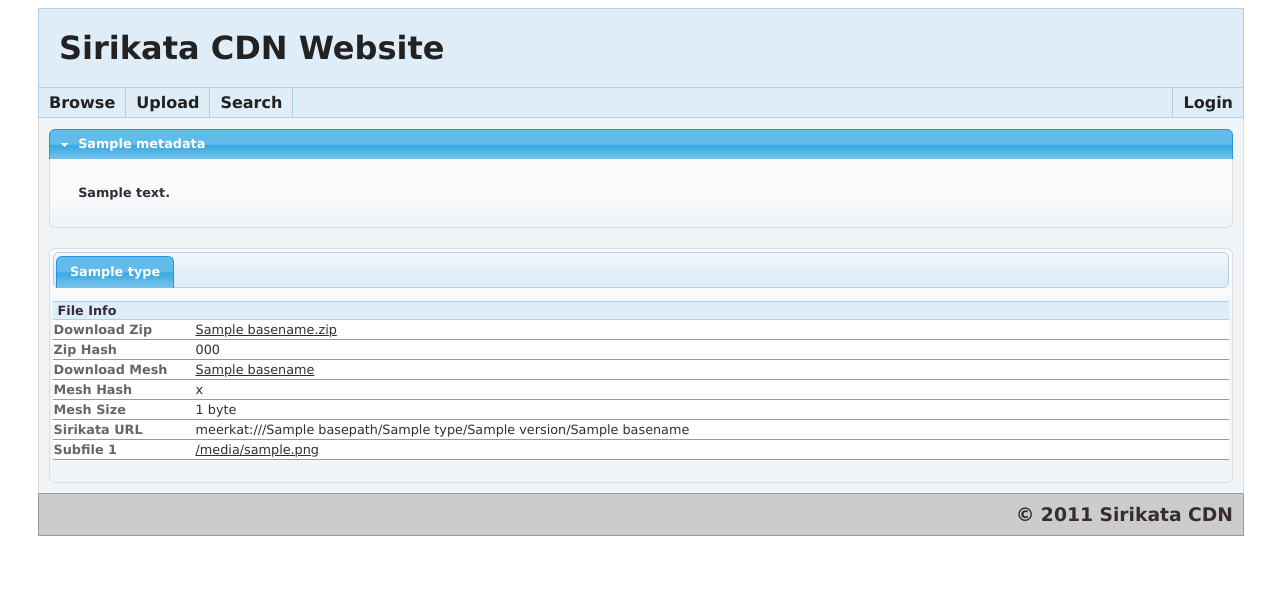
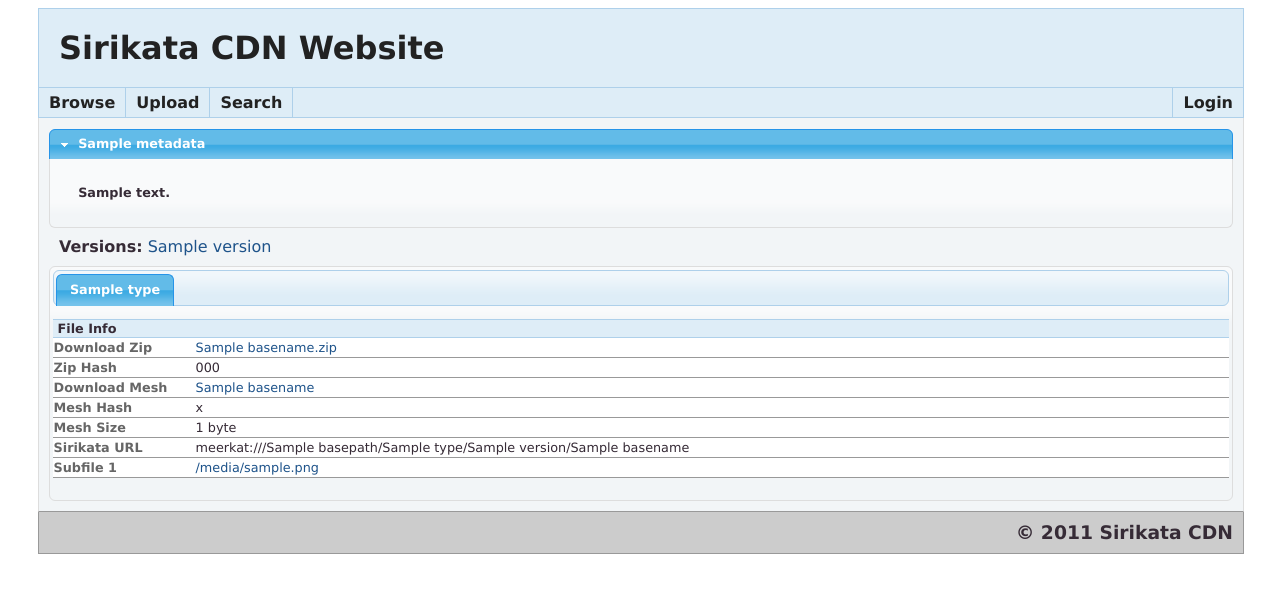
Before and after one commit to sirikata/sirikata-cdn, a Django app: template sirikata-cdn/templates/content/view.html in a window 1280 px wide. Shown: the top 593 px of the page. Run offline with Django 3.2, Linux system fonts and the light colour scheme; the template is opened without the code that fills it: most values are stand-ins (such as "Sample title", 1, 10 or a date in 2020); some libraries are stand-ins or nearby versions.

Commit message:
Expose version information to view page

```diff
--- a/sirikata-cdn/media/css/main.css
+++ b/sirikata-cdn/media/css/main.css
@@ -134,6 +134,9 @@ div.pagelet h2, div.pagelet table, div.pagelet tr, div.pagelet th, div.pagelet t
 div.pagelet h2 {
 	margin-bottom: 10px;
 }
+div.pagelet div {
+	margin: 10px;
+}
 div.pagelet table {
 	width: 100%;
 	border-collapse: collapse;
@@ -163,6 +166,16 @@ div.pagelet td {
 	padding-top: 2px;
 	padding-left: 1px;
 	padding-right: 1px;
+}
+div.pagelet a, ul.content_list a {
+	color: #1e538a;
+	text-decoration: none;
+}
+div.pagelet a:hover, ul.content_list a:hover {
+	color: #2779aa;
+}
+div.pagelet a:visited, ul.content_list a:visited {
+    color: #2779aa;
 }
 
 .small {
--- a/sirikata-cdn/templates/content/view.html
+++ b/sirikata-cdn/templates/content/view.html
@@ -8,9 +8,6 @@
     $(document).ready(function() {
     	$( "#title_accordian" ).accordion();
         $("#type_tabs").tabs();
-        $("#type_tabs").bind("tabsshow", function(event, ui) {
-            window.location.hash = ui.tab.hash;
-        })
         $( "#delete-dialog-confirm" ).dialog({
             resizable: false,
             autoOpen: false,
@@ -51,7 +48,21 @@
     </div>
 </div>
 
-<br>
+<div class="pagelet">
+<div id="version_info">
+<b>Versions:</b>
+{% for v in all_versions %}
+{% if v != version %}<a href="{% url content.views.view basepath|add:'/'|add:v %}">{{v}}{% if not forloop.last %},{% endif %}</a>
+{% else %}<b>{{v}}</b>{% if not forloop.last %},{% endif %}{% endif %}
+{% endfor %}
+</div>
+{% if version == latest_version %}
+<div id="latest_version_link">
+You can pin sirikata to this latest version: <br/>
+<span class="small">meerkat:///{{ basepath }}/optimized/{{ basename }}</span>
+</div>
+{% endif %}
+</div>
 
 <div id="type_tabs">
     <ul>
```
Also changed, not shown: sirikata-cdn/content/utils.py (+9 -0 lines), sirikata-cdn/content/views.py (+27 -7 lines).
